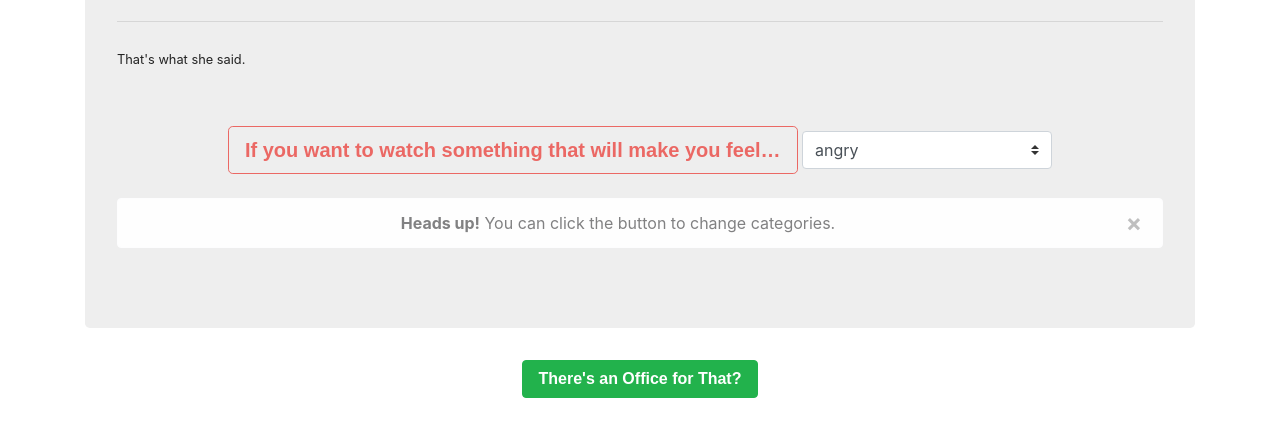
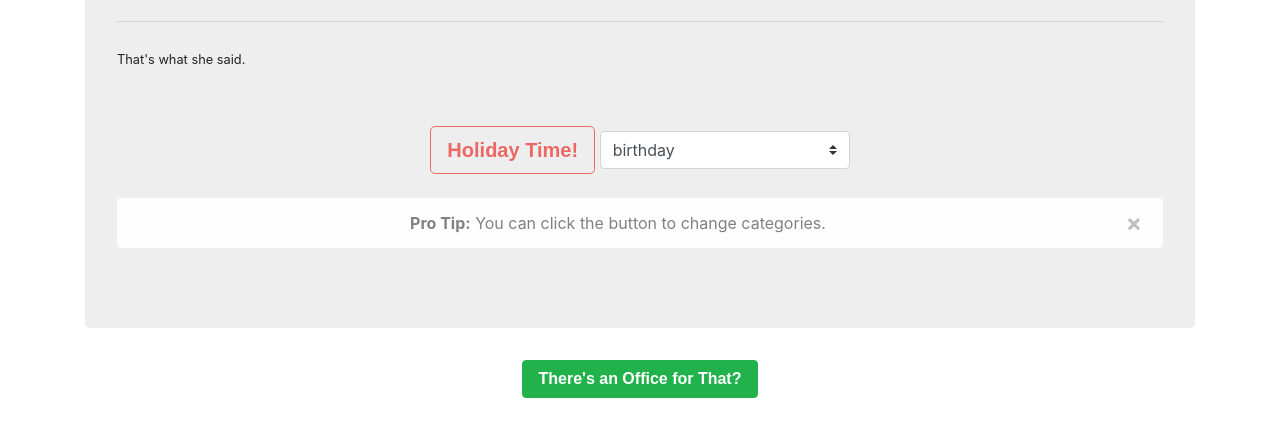
Before and after one commit to lrokey/theres_an_office_for_that, a website: page index.html in a window 1280 px wide. Shown: the part 300-736 px from the top of the page. Drawn offline with nearby package versions, Linux system fonts and the light colour scheme; a web font is replaced by a local one.

Commit message:
remove verb category

```diff
--- a/index.html
+++ b/index.html
@@ -47,24 +47,20 @@
                 <script>
                     function change() {
                         console.log("inside change function");
-                        // create random random number between 1 and 4.
-                        var num = Math.floor(Math.random() * (4 - 1 + 1)) + 1;
+                        // create random random number between 1 and 3.
+                        var num = Math.floor(Math.random() * (3 - 1 + 1)) + 1;
                         console.log(num);
                         var vals = [];
                         switch (num) {
                             case 1:
-                                document.getElementById("criteriaButton").innerHTML = "If you want to watch something that will make you feel…";
-                                vals = categories.verbs.split(",");
-                                break;
-                            case 2:
                                 document.getElementById("criteriaButton").innerHTML = "I'm feeling…";
                                 vals = categories.adjectives.split(",");
                                 break;
-                            case 3:
+                            case 2:
                                 document.getElementById("criteriaButton").innerHTML = "I'm really into…";
                                 vals = categories.nouns.split(",");
                                 break;
-                            case 4:
+                            case 3:
                                 document.getElementById("criteriaButton").innerHTML = "Holiday time!";
                                 vals = categories.holidays.split(",");
                                 break;
@@ -79,45 +75,22 @@
 
                     }
                 </script>
-                <button class="btn btn-outline-primary btn-lg" id="criteriaButton" onclick="change()" type="button" data-toggle="tooltip" data-placement="bottom" title="" data-original-title="Tooltip on bottom">If you want to watch something that will make you feel…</button>
+                <button class="btn btn-outline-primary btn-lg" id="criteriaButton" onclick="change()" type="button" data-toggle="tooltip" data-placement="bottom" title="" data-original-title="Tooltip on bottom">Holiday Time!</button>
                 <select class="custom-select" id="special-select">
 
-                    <option selected="">angry</option>
-                    <option>bored</option>
-                    <option>brave</option>
-                    <option>competitive</option>
-                    <option>conspiratory</option>
-                    <option>creative</option>
-                    <option>creepy</option>
-                    <option>depressed</option>
-                    <option>entrepreneurial</option>
-                    <option>fiery</option>
-                    <option>feisty</option>
-                    <option>forgiving</option>
-                    <option>gossipy</option>
-                    <option>hungry</option>
-                    <option>jealous</option>
-                    <option>laugh</option>
-                    <option>loyal</option>
-                    <option>lucky</option>
-                    <option>naughty</option>
-                    <option>obnoxious</option>
-                    <option>overwhelmed</option>
-                    <option>proud</option>
-                    <option>racy</option>
-                    <option>romantic</option>
-                    <option>secretive</option>
-                    <option>shady</option>
-                    <option>sporty</option>
-                    <option>unorthodox</option>
-                    <option>vengeful</option>
-
+                    <option selected="">birthday</option>
+                    <option>Christmas</option>
+                    <option>Diwali</option>
+                    <option>Halloween</option>
+                    <option>Thanksgiving</option>
+                    <option>Valentine's Day</option>
+                    <option>St. Patrick's Day</option>
                 </select>
                 <br>
                 <br>
                 <div class="alert alert-dismissible alert-light">
                     <button type="button" class="close" data-dismiss="alert">&times;</button>
-                    <strong>Heads up!</strong> You can click the button to change categories.
+                    <strong>Pro Tip:</strong> You can click the button to change categories.
                 </div>
             </div>
             <p></p>
```
